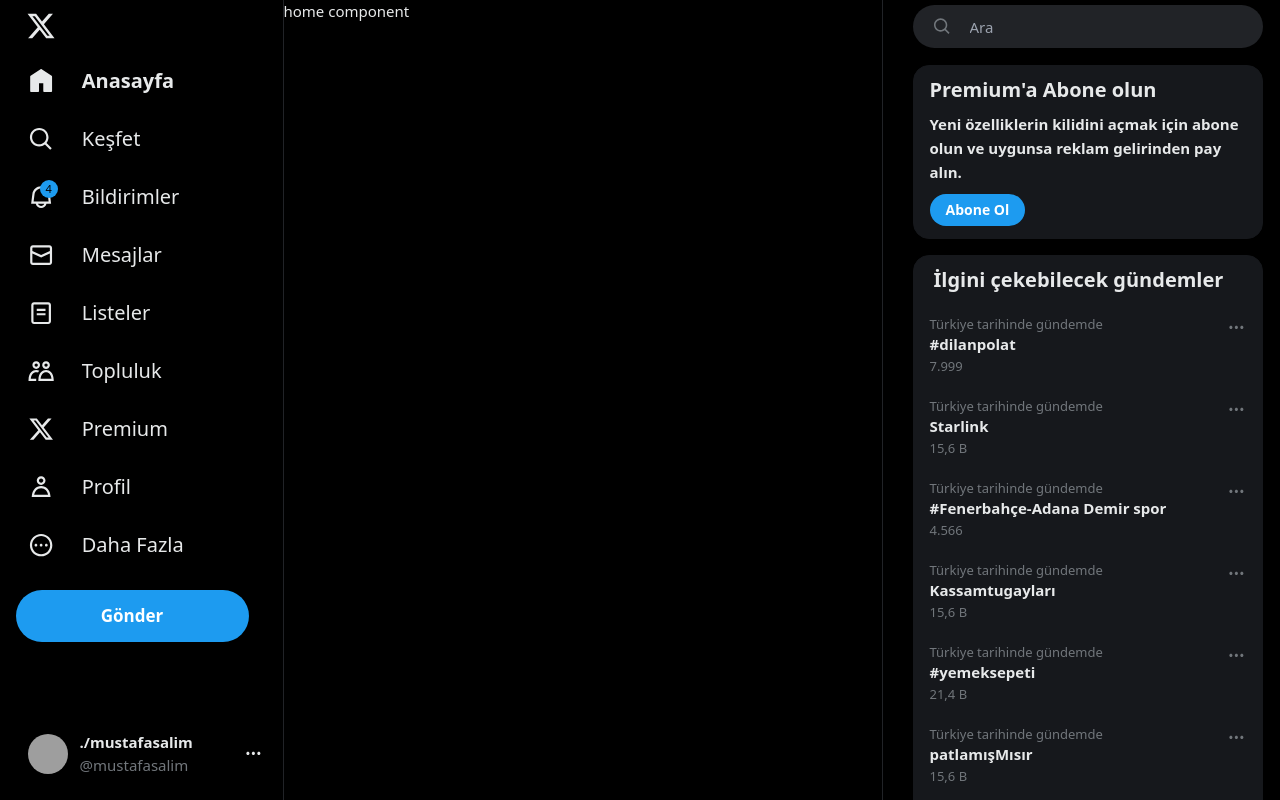
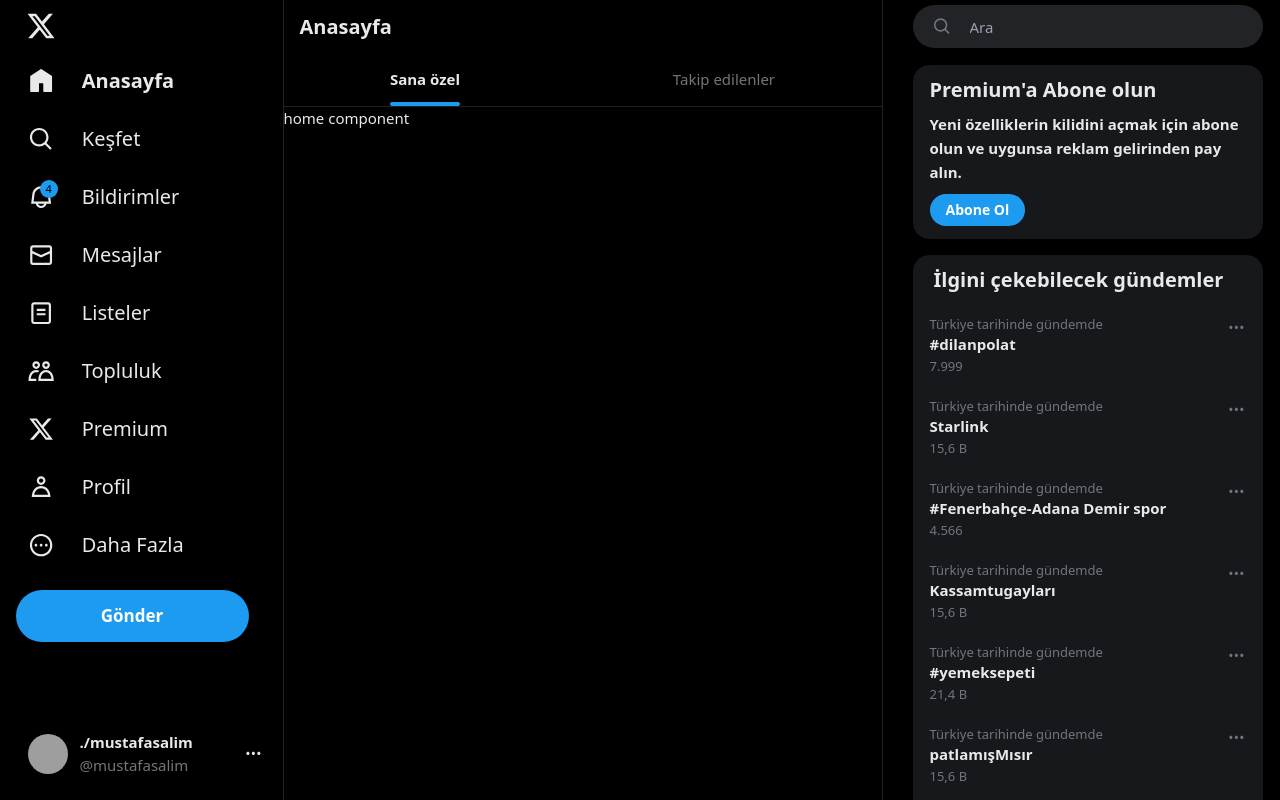
Before and after one commit to mustafasalim/twitter-clone-x-react, a React (Vite) app: page / in a window 1280 px wide. Shown: the top 800 px of the page. Built offline with nearby package versions, Linux system fonts and the light colour scheme; grey boxes are pictures that could not be loaded.

Commit message:
#3 tab component yapımına başlama

```diff
--- /dev/null
+++ b/src/components/sticky-header/index.jsx
@@ -0,0 +1,18 @@
+import React from 'react'
+import PropTypes from 'prop-types'
+
+export default function StickyHeader({ title }) {
+    return (
+        <header className='sticky top-0 z-10 bg-[color:var(--background-primary)]/[.65] backdrop-blur-md'>
+            <h3 className='px-4 h-[3.313rem] flex items-center text-xl font-bold'>
+                {title}
+            </h3>
+        </header>
+    )
+}
+
+
+StickyHeader.propTypes = {
+
+    title: PropTypes.string.isRequired
+}
--- /dev/null
+++ b/src/components/tab/Content.jsx
@@ -0,0 +1,11 @@
+import React from 'react'
+
+function Content({ children }) {
+    return (
+        <div>
+            {children}
+        </div>
+    )
+}
+
+export default Content
--- /dev/null
+++ b/src/components/tab/context.js
@@ -0,0 +1,6 @@
+import { createContext,useContext } from "react";
+
+
+
+export const TabContext =  createContext()
+export const useTab = () => useContext(TabContext)
--- /dev/null
+++ b/src/components/tab/index.jsx
@@ -0,0 +1,47 @@
+import React, { useEffect, useState } from 'react'
+import Items from './items'
+import Item from './item'
+import Content from './Content'
+import PropTypes from 'prop-types'
+import { TabContext } from './context'
+
+function Tab({ children, activeTab }) {
+
+    const [active, setActive] = useState(activeTab)
+    const contents = children.filter(c => c.type === Content)
+    const items = children.filter(c => c.type === Items)
+
+    const data = {
+        active,
+        setActive
+    }
+
+    useEffect(() => {
+
+        setActive(activeTab)
+
+    }, [activeTab])
+    console.log("children", children);
+    return (
+        <TabContext.Provider value={data}>
+            <div className='border-b border-[color:var(--background-third)]'>
+                {items}
+            </div>
+        </TabContext.Provider>
+    )
+}
+
+Tab.Items = Items
+Tab.Item = Item
+Tab.Content = Content
+
+Tab.propsTypes = {
+
+    children: PropTypes.arrayOf(
+        PropTypes.node
+    ),
+
+    activeTab: PropTypes.string.isRequired
+
+}
+export default Tab
--- /dev/null
+++ b/src/components/tab/item.jsx
@@ -0,0 +1,37 @@
+import React from 'react'
+import PropTypes from 'prop-types'
+import { useTab } from './context'
+import classNames from 'classnames'
+
+function Item({ children, id }) {
+
+    const { active, setActive } = useTab()
+    return (
+        <button
+            type='button'
+            onClick={() => {
+
+                setActive(id)
+            }}
+            className='flex-auto'
+        >
+            <div className={classNames('h-[3.313rem] relative inline-flex items-center', {
+                "font-bold": active === id,
+                "text-[color:var(--color-base-secondary)] font-medium": active != id
+            })}>
+                {children}
+                {active === id && (
+                    <div className='h-[4px] absolute bottom-0 left-0 w-full rounded-full bg-[color:var(--color-primary)]' />
+                )}
+            </div>
+
+        </button>
+    )
+}
+
+Item.propTypes = {
+    children: PropTypes.oneOfType([PropTypes.string, PropTypes.node]),
+    id: PropTypes.string
+}
+
+export default Item
--- /dev/null
+++ b/src/components/tab/items.jsx
@@ -0,0 +1,14 @@
+import React from 'react'
+
+function Items({ children }) {
+    return (
+
+        <div className='flex'>
+            {children}
+        </div>
+    )
+
+
+}
+
+export default Items
--- a/src/layout/main/index.jsx
+++ b/src/layout/main/index.jsx
@@ -26,7 +26,7 @@
 
         document.documentElement.style.setProperty("--font-size", appearance.fontSize + "px")
 
-        console.log("appearance", appearance);
+
     }, [appearance])
 
     return (
--- a/src/pages/home/index.jsx
+++ b/src/pages/home/index.jsx
@@ -1,11 +1,35 @@
 import React from 'react'
+import StickyHeader from '../../components/sticky-header'
+import Tab from '../../components/tab'
 
 
 function Home() {
     return (
-        <div>
+
+        <>
+            <StickyHeader title="Anasayfa" />
+
+            <Tab activeTab="for-you">
+                <Tab.Items>
+                    <Tab.Item id="for-you">
+                        Sana özel
+                    </Tab.Item>
+                    <Tab.Item id="followings">
+                        Takip edilenler
+                    </Tab.Item>
+                </Tab.Items>
+                <Tab.Content id="for-you">
+                    1.content
+                </Tab.Content>
+                <Tab.Content id="followings">
+                    2.content
+                </Tab.Content>
+
+            </Tab>
+
             home component
-        </div>
+        </>
+
     )
 }
 
```
